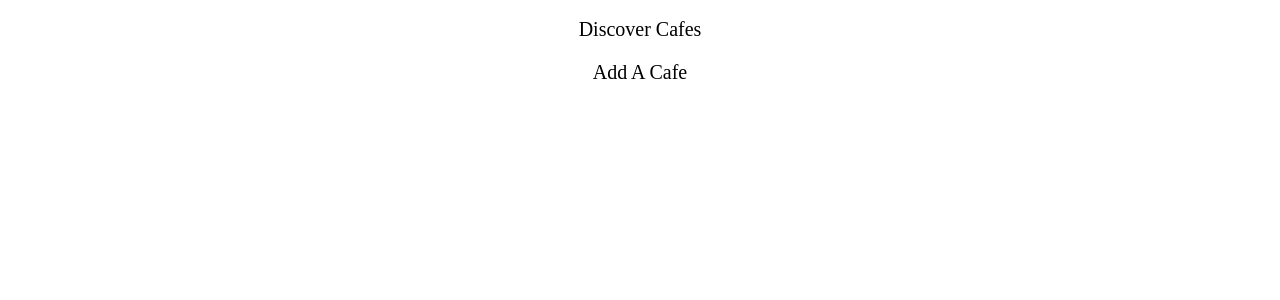
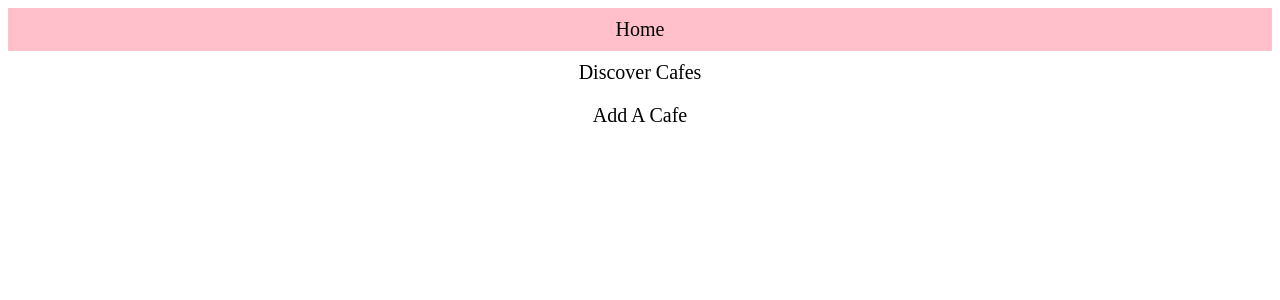
Before and after one commit to kickylau/DOPE, a React (Create React App) app in the folder frontend/: page / in a window 1280 px wide. Shown: the top 300 px of the page. Built offline with nearby package versions, Linux system fonts and the light colour scheme; no server answers; the HTML template or start-up script is replaced by a standard one.

Commit message:
final commit before lunch

```diff
--- a/frontend/src/components/Navigation/index.js
+++ b/frontend/src/components/Navigation/index.js
@@ -31,6 +31,7 @@ function Navigation({ isLoaded }) {
 
       <ul>
         <li>
+        <NavLink exact to="/">Home</NavLink>
           <NavLink exact to="/cafes">Discover Cafes</NavLink>
           {isLoaded && sessionLinks}
         </li>
```
